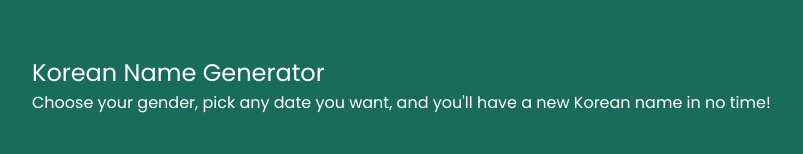
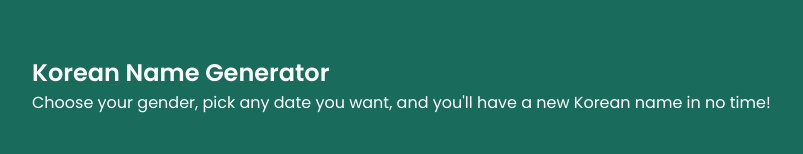
Before and after one commit to tlaksono7/koreanname, a website: page index.html in a window 1280 px wide. Shown: the top 154 px of the page, without its empty margins (238-1041 px from the left). Drawn offline with Linux system fonts and the light colour scheme.

Commit message:
change h2 font-weight

```diff
--- a/scss/partial/_content.scss
+++ b/scss/partial/_content.scss
@@ -6,6 +6,9 @@
 .header {
     margin-bottom: 40px;
     color: $white-color;
+    h2 {
+        font-weight: 600;
+    }
 }
 
 .sex {
```
Also changed, not shown: assets/css/starter.css.
